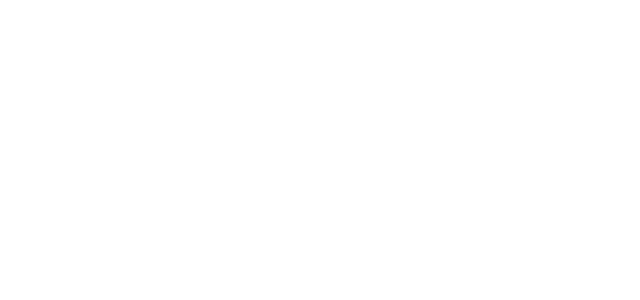
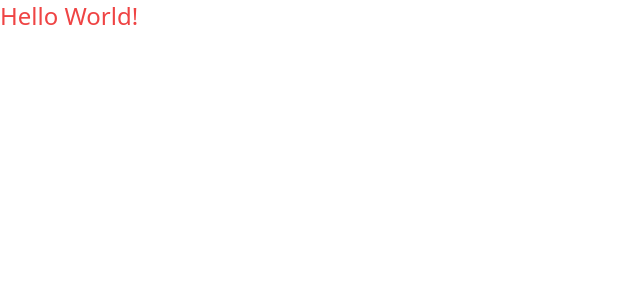
Before and after one commit to giopantsulaia/wordle, a Nuxt app: page /play in a window 1280 px wide. Before the commit this address had no page. Shown: the top 300 px of the page, without its empty margins (0-640 px from the left). Built offline with nearby package versions, Linux system fonts and the light colour scheme.

Commit message:
configure tailwind css

```diff
--- /dev/null
+++ b/assets/css/main.css
@@ -0,0 +1,3 @@
+@tailwind base;
+@tailwind components;
+@tailwind utilities;
--- a/nuxt.config.ts
+++ b/nuxt.config.ts
@@ -1,4 +1,9 @@
-// https://nuxt.com/docs/api/configuration/nuxt-config
 export default defineNuxtConfig({
-
-})
+    css: ['~/assets/css/main.css'],
+    postcss: {
+        plugins: {
+          tailwindcss: {},
+          autoprefixer: {},
+        },
+    },
+});
--- a/package.json
+++ b/package.json
@@ -8,6 +8,9 @@
     "postinstall": "nuxt prepare"
   },
   "devDependencies": {
-    "nuxt": "3.0.0"
+    "autoprefixer": "^10.4.13",
+    "nuxt": "3.0.0",
+    "postcss": "^8.4.19",
+    "tailwindcss": "^3.2.4"
   }
 }
--- a/pages/home.vue
+++ b/pages/play.vue
@@ -1,5 +1,5 @@
 <template>
-    <div>
+    <div class="text-red-500 text-2xl">
         Hello World!
     </div>
 </template>
--- /dev/null
+++ b/tailwind.config.js
@@ -0,0 +1,15 @@
+/** @type {import('tailwindcss').Config} */
+module.exports = {
+  content: [
+    "./components/**/*.{js,vue,ts}",
+    "./layouts/**/*.vue",
+    "./pages/**/*.vue",
+    "./plugins/**/*.{js,ts}",
+    "./nuxt.config.{js,ts}",
+    "./app.vue",
+  ],
+  theme: {
+    extend: {},
+  },
+  plugins: [],
+}
```
Also changed, not shown: 1 other file (tests, documents, lock files or other folders).
